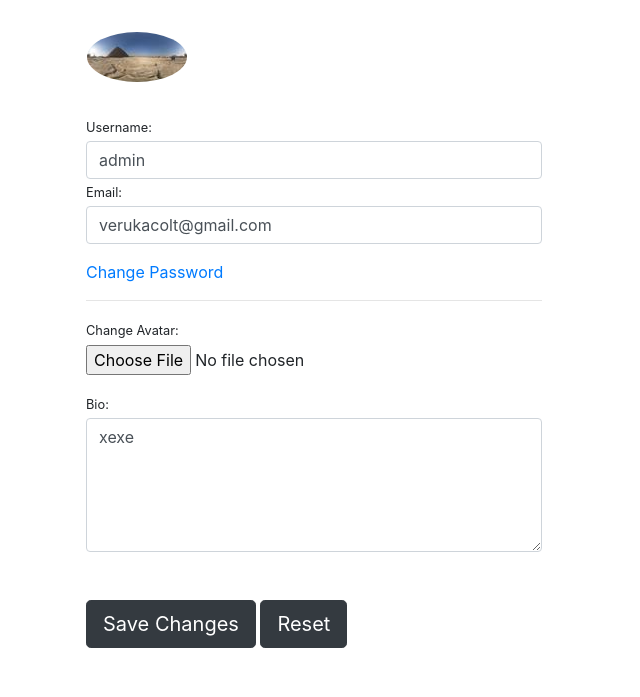
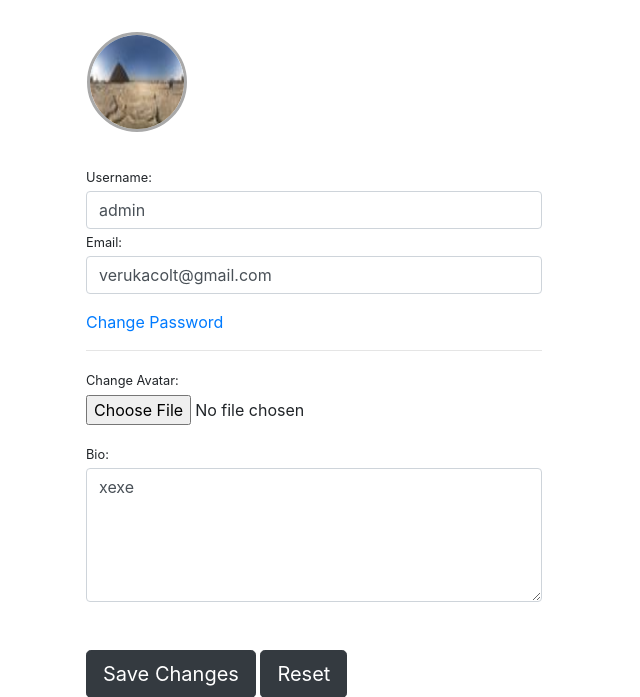
Before and after one commit to andriiko489/VirtualVoyage, a Django app: page /accounts/profile/ in a window 1280 px wide. Shown: the part 88-785 px from the top of the page, without its empty margins (0-640 px from the left). Before the commit the page ends 736 px from the top, so only its background shows below. Run offline with Django 3.2, Linux system fonts and the light colour scheme; a user stored in the database is signed in; data comes from the database, SQL or seed files in the repository; some libraries are stand-ins or nearby versions.

Commit message:
profile avatar

```diff
--- a/users/templates/users/profile.html
+++ b/users/templates/users/profile.html
@@ -2,7 +2,7 @@
 {% block title %}Profile Page{% endblock title %}
 {% block content %}
     <div class="row my-3 p-3">
-        <img class="rounded-circle account-img" src="{{ user.profile.avatar.url }} " style="cursor: pointer;"/>
+        <img class="rounded-circle account-img" src="{{ user.profile.avatar.url }} " style="cursor: pointer; width: 100px; height: 100px; border: darkgrey;border-style: solid!important;"/>
     </div>
     {% if user_form.errors %}
         <div class="alert alert-danger alert-dismissible" role="alert">
```
